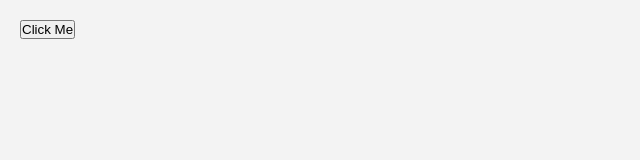
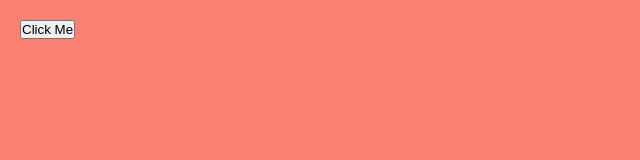
Before and after one commit to Robi-Nurhidayat/javascript, a plain HTML site: page practice/Mini-project/Random-Color-Bg/index.html in a window 1280 px wide. Both pictures are taken after a click on the button "Click Me". Shown: the whole page, without its empty margins (0-640 px from the left). Drawn offline with Linux system fonts and the light colour scheme; files that its build step writes are made by us from their sources.

Commit message:
create file random color random

```diff
--- a/practice/Mini-project/Random-Color-Bg/index.html
+++ b/practice/Mini-project/Random-Color-Bg/index.html
@@ -6,10 +6,11 @@
     <meta name="viewport" content="width=device-width, initial-scale=1.0" />
     <title>Background Color Random</title>
     <link rel="stylesheet" href="style.css" />
+    <script defer src="index.js"></script>
   </head>
   <body>
     <div class="button__box">
-      <button>Click Me</button>
+      <button class="btn">Click Me</button>
     </div>
   </body>
 </html>
--- a/practice/Mini-project/Random-Color-Bg/index.js
+++ b/practice/Mini-project/Random-Color-Bg/index.js
@@ -0,0 +1,11 @@
+const button = document.querySelector(".btn");
+
+let changeColor = false;
+let color;
+
+button.addEventListener("click", function () {
+  changeColor ? (color = "lightblue") : (color = "salmon");
+  document.body.style.backgroundColor = color;
+
+  changeColor = !changeColor;
+});
```
